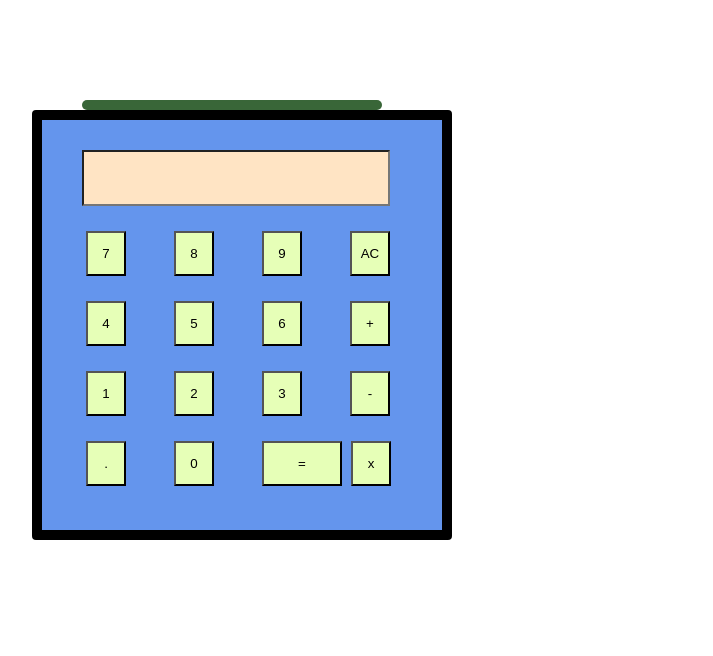
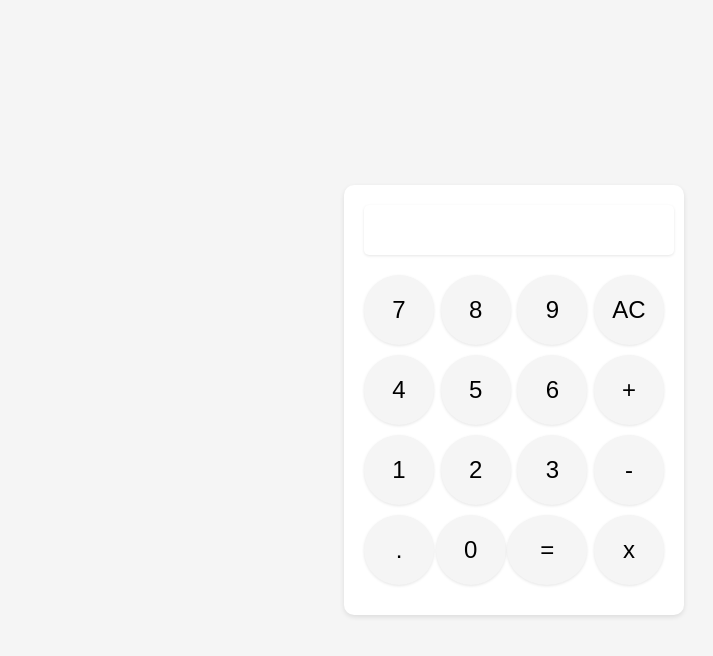
Before and after one commit to tubii2255/calculator, a plain HTML site: page index.html in a window 1280 px wide. Shown: the whole page, without its empty margins (126-839 px from the left). Drawn offline with Linux system fonts and the light colour scheme.

Commit message:
Modified the code files

```diff
--- a/index.html
+++ b/index.html
@@ -7,56 +7,40 @@
     <title>Calculator</title>
     <link rel="stylesheet" href="style.css">
 
-
 </head>
 <body>
-    <script src="script.js"></script>
-    <div id="square"></div>
-    <div id="main_body">
-
     <div id="calc">
         <div id="output">
             <input type="text" id="answer_body">
-
         </div>
-
         <div id="Buttons">
             <div class="row1">
                 <button onclick="press(7)" class="bts">7</button>
                 <button onclick="press(8)" class="bts">8</button>
                 <button onclick="press(9)" class="bts">9</button>
                 <button onclick="clear1()" class="bts">AC</button>
-
             </div>
             <div class="row1">
                 <button onclick="press(4)" class="bts">4</button>
                 <button onclick="press(5)" class="bts">5</button>
                 <button onclick="press(6)" class="bts">6</button>
                 <button onclick="press('+')" class="bts">+</button>
-
             </div>
             <div class="row1">
                 <button onclick="press(1)" class="bts">1</button>
                 <button onclick="press(2)" class="bts">2</button>
                 <button onclick="press(3)" class="bts">3</button>
                 <button onclick="press('-')" class="bts">-</button>
-
             </div>
             <div class="row1">
                 <button onclick="press('.')" class="bts">.</button>
                 <button onclick="press(0)" class="bts">0</button>
-                    <button style="width:80px ; " onclick="answer()" class="bts">=</button>
-                    <button style="margin-left:5px ;" onclick="press('*')" class="bts">x</button>
-
+                <button style="width: 80px;" onclick="answer()" class="bts">=</button>
+                <button style="margin-left: 5px;" onclick="press('*')" class="bts">x</button>
+            </div>
+        </div>
     </div>
 
-
-            </div>
-
-        </div>
-
-    </div>
-
-
+    <script src="script.js"></script>
 </body>
 </html>
--- a/script.js
+++ b/script.js
@@ -1,12 +1,16 @@
-function press(a){
-    document.getElementById("answer_body").value+=a
+function press(a) {
+    var answerBody = document.getElementById("answer_body");
+    answerBody.value += a;
 }
-function clear1(){
-    document.getElementById("answer_body").value = ''
+
+function clear1() {
+    var answerBody = document.getElementById("answer_body");
+    answerBody.value = '';
 }
-function answer(){
-    var text = document.getElementById("answer_body").value
-    var result = eval(text)
-    document.getElementById("answer_body").value=result
 
+function answer() {
+    var answerBody = document.getElementById("answer_body");
+    var text = answerBody.value;
+    var result = eval(text);
+    answerBody.value = result;
 }
--- a/style.css
+++ b/style.css
@@ -1,38 +1,60 @@
-#calc{
-    background-color: cornflowerblue;
-    width: 400px;
-    height: 400px;
-    margin-left: 150px;
+body {
+    background-color: #f5f5f5;
+    display: flex;
+    justify-content: center;
+    align-items: center;
+    height: 100vh;
+    margin: 0;
+    font-family: Arial, sans-serif;
+}
 
-    padding-top: 10px;
-    border: 10px solid black;
-    border-radius: 4px;
+#calc {
+    background-color: #fff;
+    width: 300px;
+    padding: 20px;
+    border-radius: 10px;
+    box-shadow: 0 2px 5px rgba(0, 0, 0, 0.1);
+}
 
+#output {
+    margin-bottom: 20px;
+}
 
+#answer_body {
+    width: 100%;
+    height: 40px;
+    padding: 5px;
+    font-size: 18px;
+    border: none;
+    border-radius: 5px;
+    box-shadow: 0 1px 3px rgba(0, 0, 0, 0.1);
+}
 
+.row1 {
+    display: flex;
+    justify-content: space-between;
+    margin-bottom: 10px;
 }
-#answer_body{
-    background-color: bisque;
-    width: 300px;
-    height: 50px;
-    margin-left: 40px;
-    margin-top: 20px;
-    pointer-events: none;
 
+.bts {
+    width: 70px;
+    height: 70px;
+    font-size: 24px;
+    border: none;
+    border-radius: 50%;
+    background-color: #f5f5f5;
+    box-shadow: 0 1px 3px rgba(0, 0, 0, 0.1);
+    cursor: pointer;
 }
-.bts{
-    width: 40px;
-    height: 45px;
-    margin-top: 25px;
-    margin-left: 44px;
-    background-color: rgb(230, 255, 183);
+
+.bts:hover {
+    background-color: #e0e0e0;
 }
-#square{
-    background-color: rgb(57, 102, 56);
-    width: 300px;
-    height: 10px;
-    margin-left: 200px;
-    margin-top: 100px;
-    border-radius: 10px;
 
+#square {
+    background-color: #f5f5f5;
+    width: 200px;
+    height: 5px;
+    margin: 20px auto;
+    border-radius: 5px;
 }
```
Lines whose indentation alone changed are shown as unchanged.
